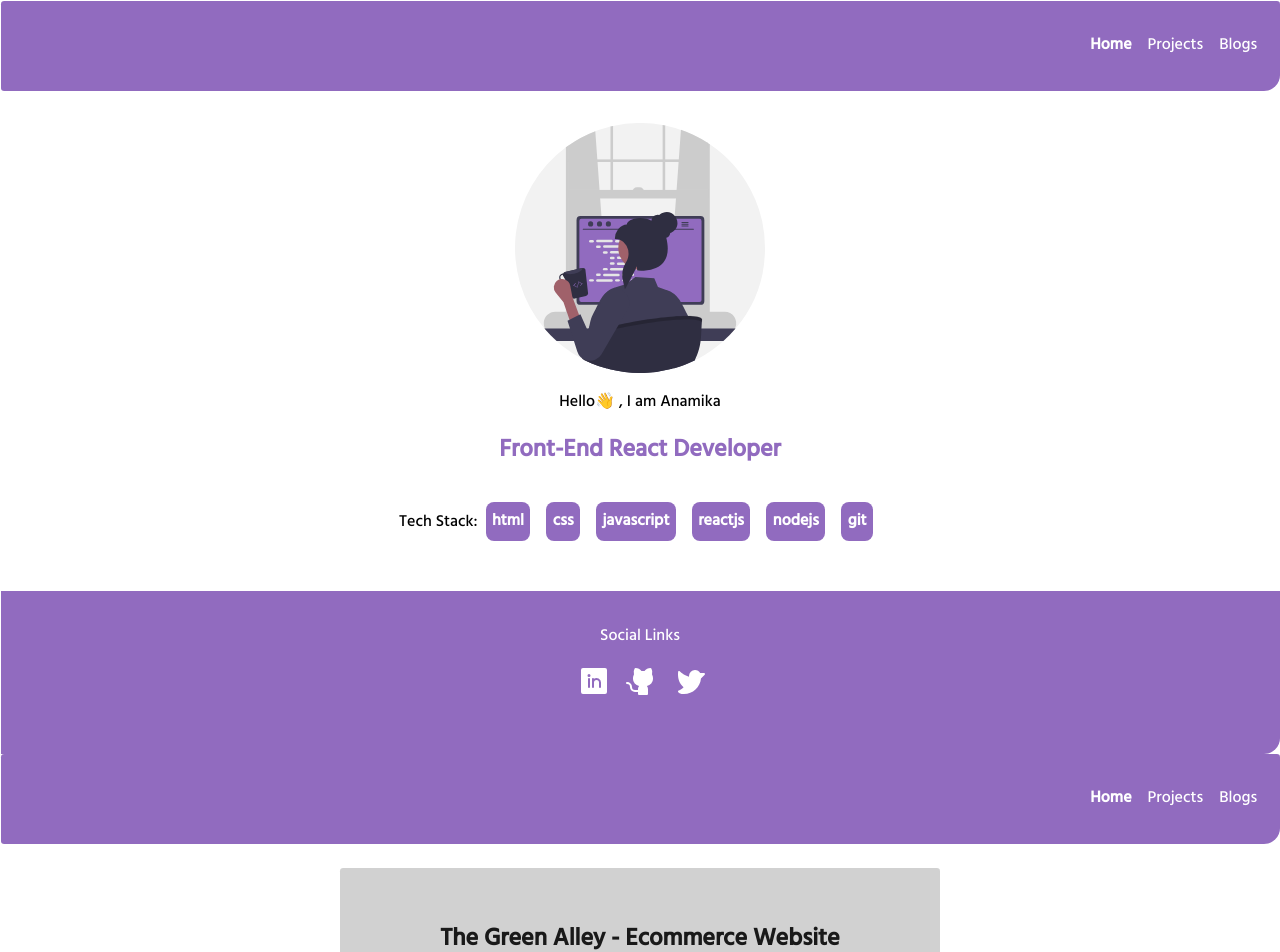
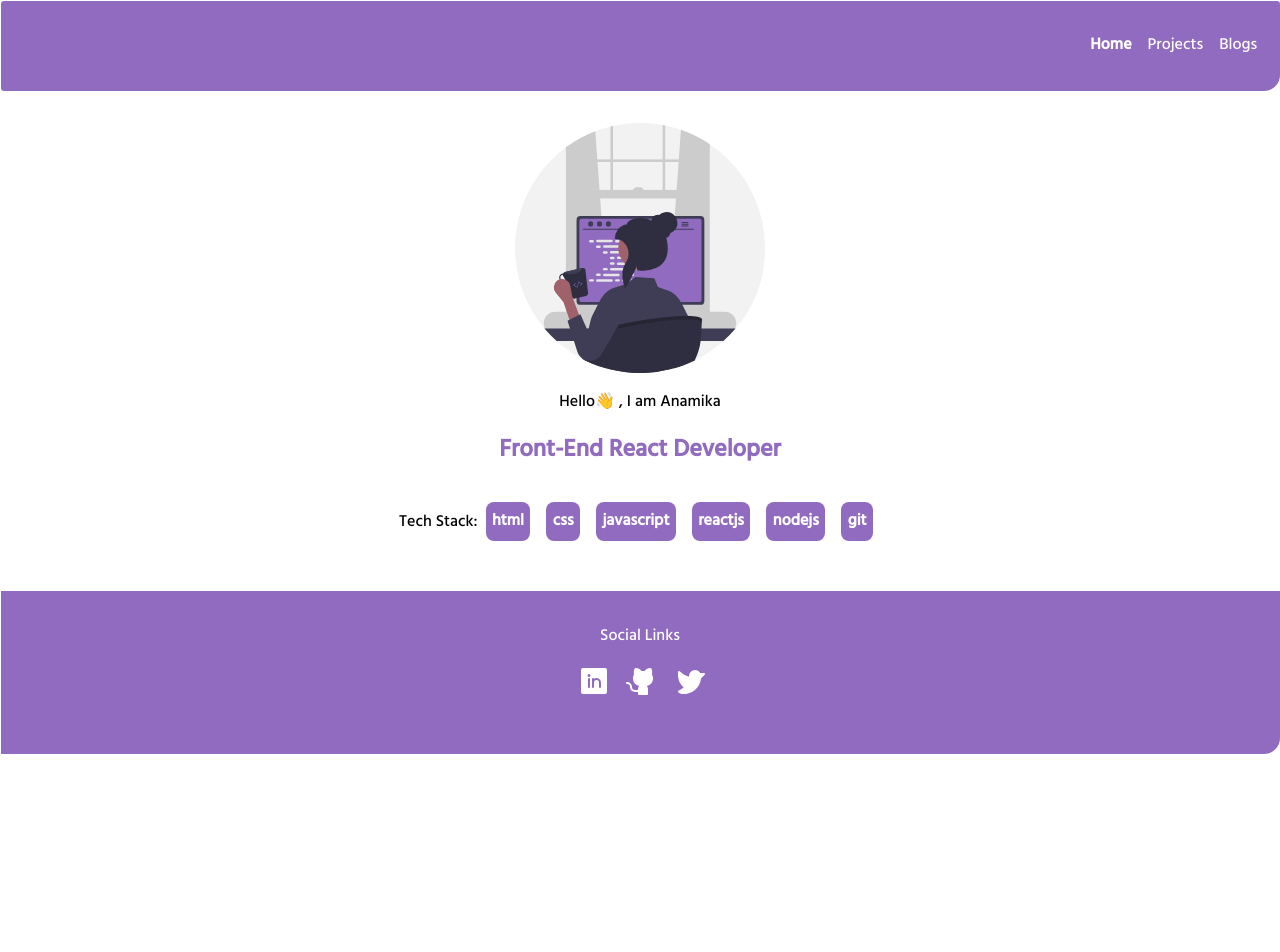
Before and after one commit to anamkaa/Dev-PortFolio, a React (Create React App) app: page / in a window 1280 px wide. Shown: the top 952 px of the page. After the commit the page ends 800 px from the top, so only its background shows below. Built offline with nearby package versions, Linux system fonts and the light colour scheme.

Commit message:
added routes

```diff
--- a/src/App.js
+++ b/src/App.js
@@ -1,3 +1,4 @@
+import { Routes, Route } from "react-router-dom";
 import "./App.css";
 import Basicprojects from "./pages/basicprojects";
 import Blogs from "./pages/blogs";
@@ -7,10 +8,12 @@
 function App() {
   return (
     <div className="App">
-      <Homepage/>
-      <Projects/>
-      <Basicprojects/>
-      <Blogs/>
+      <Routes>
+        <Route path="/" element={<Homepage />} />
+        <Route path="/projects" element={<Projects />} />
+        <Route path="/basicprojects" element={<Basicprojects />} />
+        <Route path="/blogs" element={<Blogs />} />
+      </Routes>
     </div>
   );
 }
--- a/src/index.js
+++ b/src/index.js
@@ -1,13 +1,16 @@
-import React from 'react';
-import ReactDOM from 'react-dom/client';
-import './index.css';
-import App from './App';
-import reportWebVitals from './reportWebVitals';
+import React from "react";
+import ReactDOM from "react-dom/client";
+import "./index.css";
+import App from "./App";
+import reportWebVitals from "./reportWebVitals";
+import { BrowserRouter } from "react-router-dom";
 
-const root = ReactDOM.createRoot(document.getElementById('root'));
+const root = ReactDOM.createRoot(document.getElementById("root"));
 root.render(
   <React.StrictMode>
-    <App />
+    <BrowserRouter>
+      <App />
+    </BrowserRouter>
   </React.StrictMode>
 );
 
```
